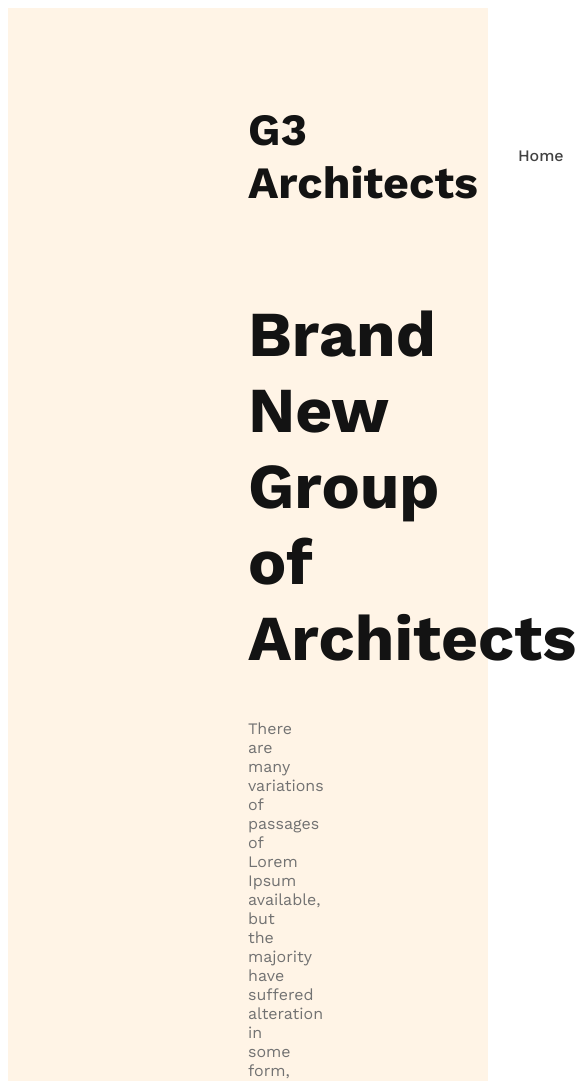
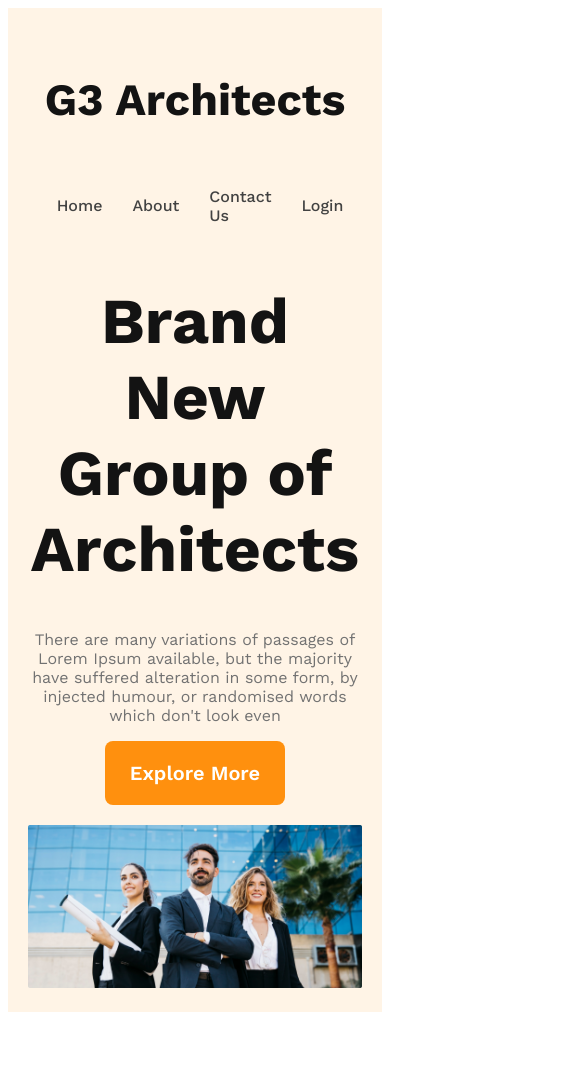
Before and after one commit to Mdhasan112/g3-architect-website, a plain HTML site: page index.html in a window 390 px wide. Shown: the top 1081 px of the page, 585 px wide, since content can reach past the window. After the commit the page ends 1020 px from the top, so only its background shows below. Drawn offline with nearby package versions, Linux system fonts and the light colour scheme.

Commit message:
finished banner responsive for mobile and medium devices

```diff
--- a/styles/architect.css
+++ b/styles/architect.css
@@ -9,11 +9,12 @@
 .btn-primary {
   background-color: #ff900e;
   padding: 20px 25px;
-  border-radius: 5px;
+  border-radius: 8px;
   border: none;
   font-size: 1.25rem;
   color: #fff;
   font-weight: 600;
+  cursor: pointer;
 }
 
 /* header styles */
@@ -64,3 +65,28 @@ header li a {
   font-size: 1rem;
   color: #727272;
 }
+
+.banner img {
+  margin-top: 20px;
+  width: 100%;
+}
+
+/* responsive media queries */
+/* mobile devices */
+@media screen and (max-width: 576px) {
+  header {
+    padding: 20px;
+  }
+  header nav {
+    flex-direction: column;
+  }
+}
+/* tablet devices */
+@media screen and (min-width: 576px) and (max-width: 900px) {
+  header {
+    padding: 50px;
+  }
+  header nav {
+    flex-direction: column;
+  }
+}
```
